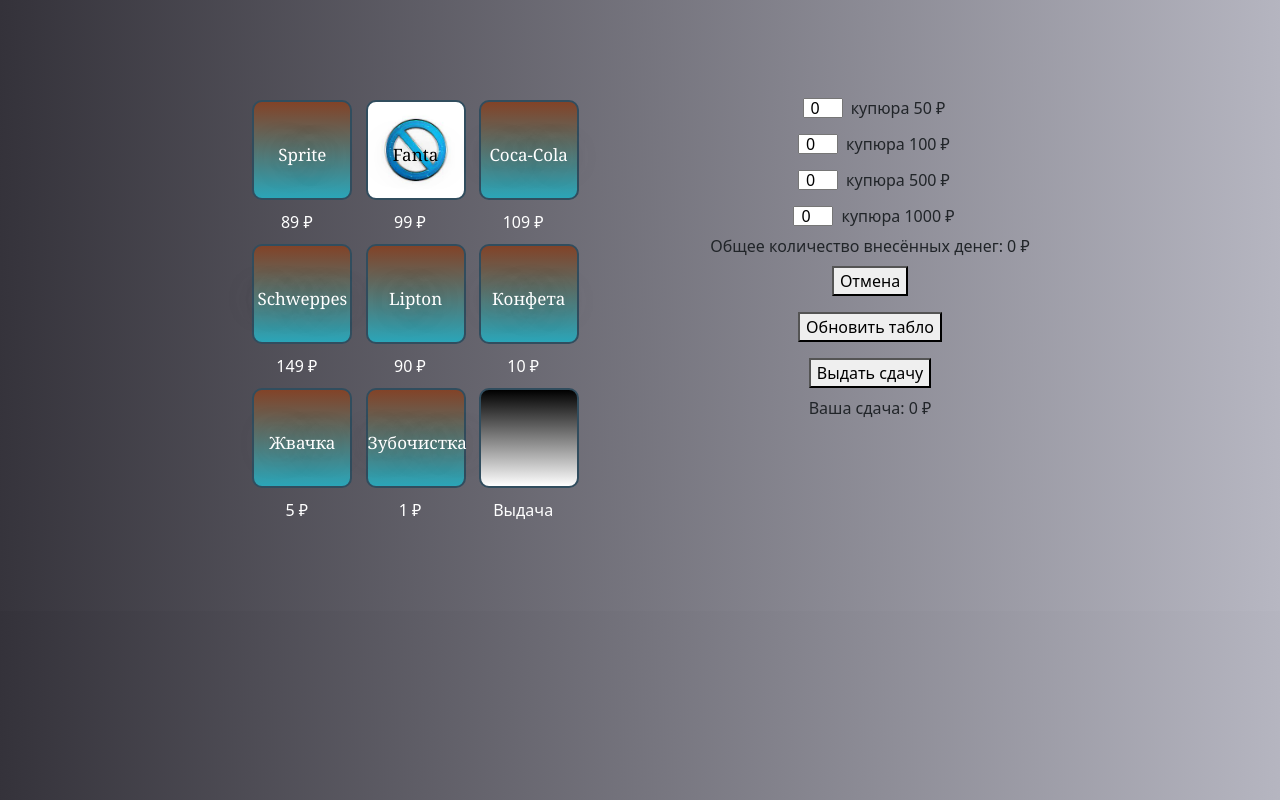
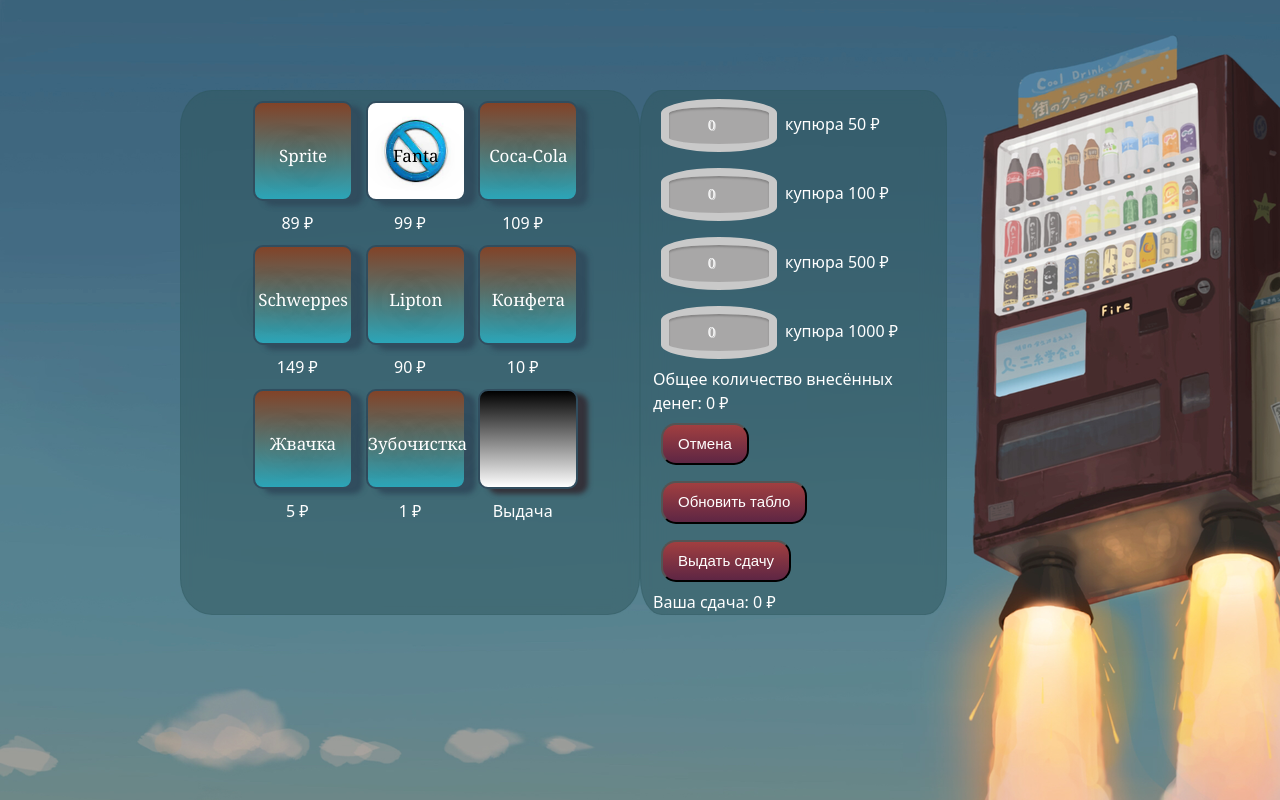
Before and after one commit to AlbertZayn/Vending-Machine, a plain HTML site: page index.html in a window 1280 px wide. Drawn offline with nearby package versions, Linux system fonts and the light colour scheme.

Commit message:
Add files via upload

```diff
--- a/index.html
+++ b/index.html
@@ -55,7 +55,7 @@
                     <span class="dispence-message">Выдача</span>
                 </div>
             </div>
-            <div class="interface col-sm-5 offset-sm-2 col-md-6 offset-md-0">
+            <div class="interface col-sm-5 offset-sm-2 col-md-4 offset-md-0">
                 <input id="50r" type="number" min="0" name="50 рублей" value="0" oninput="counting()"
                     placeholder="0"><span>купюра 50 ₽</span><br>
                 <input id="100r" type="number" min="0" name="100 рублей" value="0" oninput="counting()"
--- a/styles.css
+++ b/styles.css
@@ -3,6 +3,12 @@
     background: #b7b7c2;
     background: -webkit-linear-gradient(272deg, #b7b7c2 0%, #34323a 100%);
     background: linear-gradient(272deg, #b7b7c2 0%, #34323a 100%);
+    background-image: url(images/Background\ image.png);
+    background-color: #cccccc;
+}
+
+span {
+    color: #fff;
 }
 
 .container-fluid {
@@ -10,7 +16,7 @@
 }
 
 p {
-    color: #000;
+    color: #fff;
 }
 
 .prod-price {
@@ -22,13 +28,12 @@
 }
 
 #paid #changeSum {
-    color: #000;
+    color: #fff;
     margin: 0 1rem 0;
 }
 
 /* Кнопки продуктов */
 .row {
-    /* width: 700px; */
     position: relative;
 }
 
@@ -44,6 +49,7 @@
     background-image: -ms-linear-gradient(top, #824328, #2ba5b8);
     background-image: -o-linear-gradient(top, #824328, #2ba5b8);
     background-image: linear-gradient(to bottom, #824328, #2ba5b8);
+    box-shadow: 10px 5px 5px #314d5e;
     -webkit-border-radius: 10;
     -moz-border-radius: 10;
     border-radius: 10px;
@@ -76,6 +82,7 @@
     background-image: -ms-linear-gradient(top, #000, #fff);
     background-image: -o-linear-gradient(top, #000, #fff);
     background-image: linear-gradient(to bottom, #000, #fff);
+    box-shadow: 10px 5px 5px #34323a;
     -webkit-border-radius: 10;
     -moz-border-radius: 10;
     border-radius: 10px;
@@ -110,21 +117,77 @@
 }
 
 /* Кнопки интерфейса */
-/* .interface {
-    display: inline-block;
-    position: relative;
-    top: 5rem;
-} */
+.interface {
+    background: rgba(47, 87, 92, 0.5);
+    -webkit-backdrop-filter: blur(12px);
+    backdrop-filter: blur(12px);
+    border: 1px solid rgba(47, 87, 92, 0.25);
+    border-radius: 7%;
+    text-align: left;
+
+}
+
+.products {
+    background: rgba(47, 87, 92, 0.5);
+    -webkit-backdrop-filter: blur(12px);
+    backdrop-filter: blur(12px);
+    border: 1px solid rgba(47, 87, 92, 0.25);
+    border-radius: 7%;
+}
 
 .interface-button {
     margin: 0.5rem;
+    background: #a13f40;
+    background-image: -webkit-linear-gradient(top, #a13f40, #5e2644);
+    background-image: -moz-linear-gradient(top, #a13f40, #5e2644);
+    background-image: -ms-linear-gradient(top, #a13f40, #5e2644);
+    background-image: -o-linear-gradient(top, #a13f40, #5e2644);
+    background-image: linear-gradient(to bottom, #a13f40, #5e2644);
+    -webkit-border-radius: 15;
+    -moz-border-radius: 15;
+    border-radius: 15px;
+    font-family: Arial;
+    color: #ffffff;
+    font-size: 15px;
+    padding: 8px 15px 8px 15px;
+    text-decoration: none;
+}
+
+.interface-button:hover {
+    background: #3cb0fd;
+    background-image: -webkit-linear-gradient(top, #3cb0fd, #3498db);
+    background-image: -moz-linear-gradient(top, #3cb0fd, #3498db);
+    background-image: -ms-linear-gradient(top, #3cb0fd, #3498db);
+    background-image: -o-linear-gradient(top, #3cb0fd, #3498db);
+    background-image: linear-gradient(to bottom, #3cb0fd, #3498db);
+    text-decoration: none;
 }
 
 input {
     margin: 0.5rem;
-    width: 40px;
-    height: 20px;
+    width: 100px;
+    /* height: 8px;  */
+    display: inline-block;
+    -webkit-box-sizing: content-box;
+    -moz-box-sizing: content-box;
+    box-sizing: content-box;
+    padding: 10px 0;
+    border: 8px solid #c9c9c9;
+    -webkit-border-radius: 93px / 23px;
+    border-radius: 93px / 23px;
+    font: normal 15px/normal "Times New Roman", Times, serif;
+    color: rgba(255,255,255,1);
     text-align: center;
+    -o-text-overflow: clip;
+    text-overflow: clip;
+    background: rgb(168, 167, 167);
+    -webkit-box-shadow: 0 2px 2px 0 rgba(0,0,0,0.2) inset;
+    box-shadow: 0 2px 2px 0 rgba(0,0,0,0.2) inset;
+    text-shadow: 1px 1px 0 rgba(255,255,255,0.66) ;
+    -webkit-transition: all 200ms cubic-bezier(0.42, 0, 0.58, 1);
+    -moz-transition: all 200ms cubic-bezier(0.42, 0, 0.58, 1);
+    -o-transition: all 200ms cubic-bezier(0.42, 0, 0.58, 1);
+    transition: all 200ms cubic-bezier(0.42, 0, 0.58, 1);
 }
 
 /* Выдача товара после клика по кнопке продукта */
```
Also changed, not shown: images/Background image.png (added).
